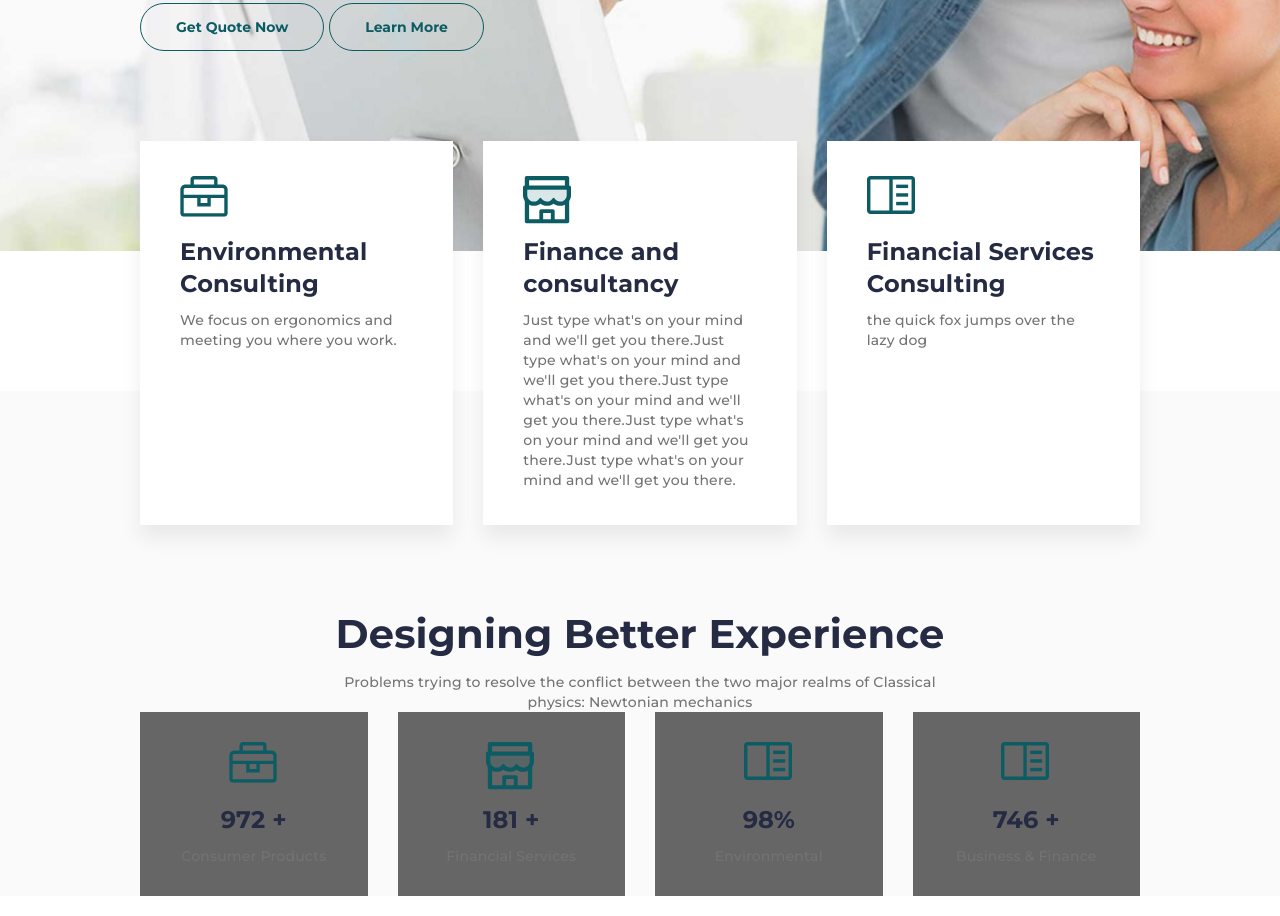
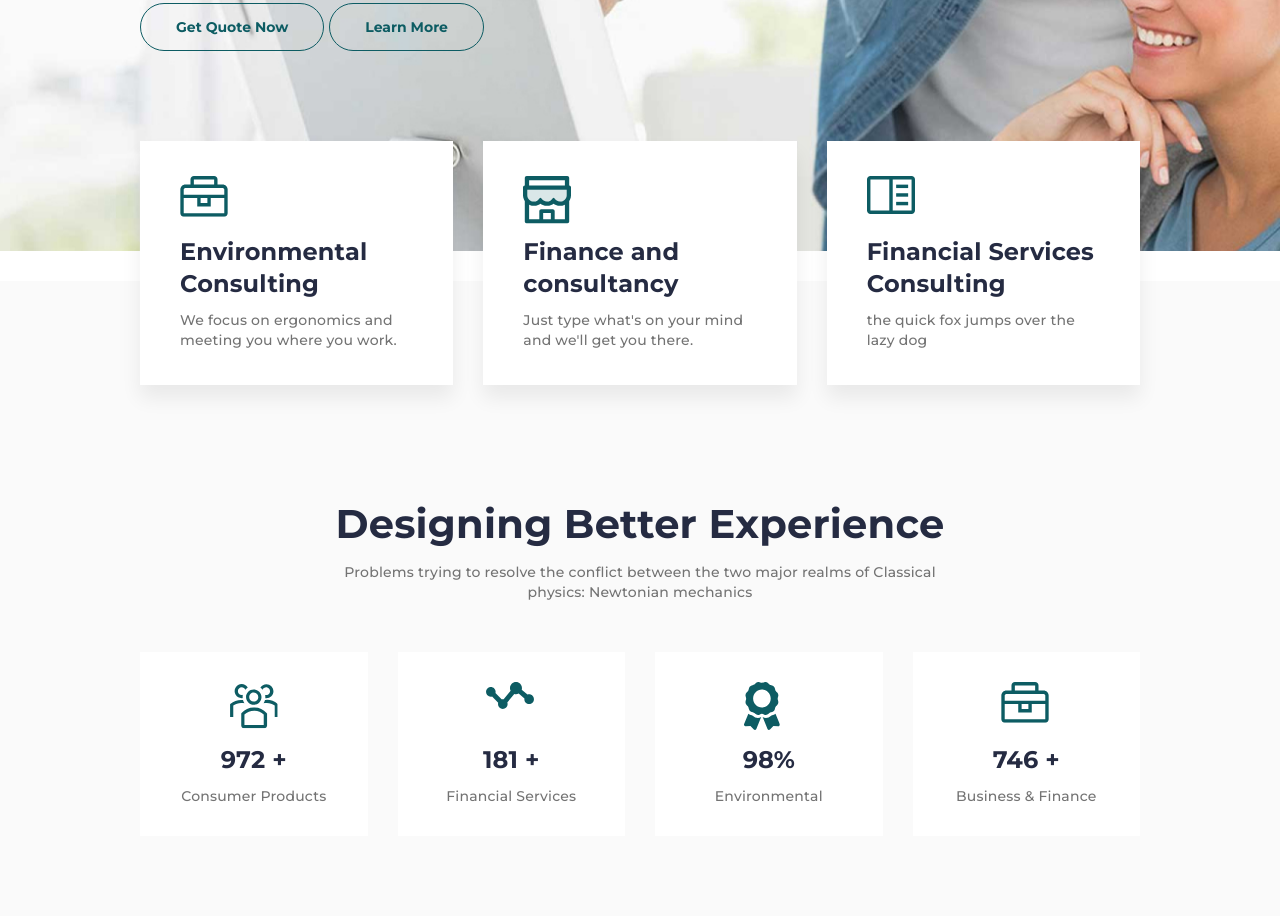
Before and after one commit to VirtoOZ/RELVISE, a plain HTML site: page index.html in a window 1280 px wide. Shown: the part 526-1442 px from the top of the page. Drawn offline with Linux system fonts and the light colour scheme; files whose address does not match are found by name.

Commit message:
fix adapt advantages & services

```diff
--- a/css/style.css
+++ b/css/style.css
@@ -812,7 +812,7 @@ ol.counter li::before {
 }
 .page__advantages {
   margin: -134px 0px 0px 0px;
-  padding: 134px 0px 0px 0px;
+  padding: 134px 0px 80px 0px;
 }
 .page .breadcrumbs {
   overflow: auto;
@@ -923,28 +923,20 @@ ol.counter li::before {
   }
 }
 
+.services__body {
+  display: flex;
+  flex-wrap: wrap;
+  margin: 0px -15px -30px;
+  justify-content: center;
+}
 .services__colums {
-  display: flex;
-  margin: 0px -15px;
-}
-@media (max-width: 992px) {
-  .services__colums {
-    margin: 0px -7.5px;
-    flex-wrap: wrap;
-    justify-content: center;
-  }
+  flex: 0 1 33.333%;
+  padding: 0px 15px;
+  margin: 0px 0px 30px 0px;
 }
 .services__colum {
-  flex: 1 1 33.333%;
-  margin: 0px 15px;
-}
-@media (max-width: 992px) {
-  .services__colum {
-    margin: 7.5px;
-  }
-  .services__colum:last-child {
-    margin: 7.5px 7.5px 0px 7.5px;
-  }
+  height: 100%;
+  min-width: 300px;
 }
 .colum-services {
   position: relative;
@@ -1020,33 +1012,26 @@ ol.counter li::before {
 }
 .advantages__top {
   max-width: 620px;
+  margin-bottom: 50px;
+}
+.advantages__bottom {
+  display: flex;
+  justify-content: center;
+  flex-wrap: wrap;
+  margin: 0px -15px -15px;
+}
+.advantages__bottom:last-child {
+  margin-bottom: -30px;
 }
 .advantages__colums {
-  display: flex;
-  justify-content: center;
-  margin: 0px -15px;
-}
-@media (max-width: 992px) {
-  .advantages__colums {
-    margin: 0px -7.5px;
-    flex-wrap: wrap;
-  }
+  flex: 0 1 25%;
+  margin: 0px 0px 30px 0px;
+  padding: 0px 15px;
 }
 .advantages__colum {
-  width: 230px;
-  margin: 0px 15px;
+  min-width: 220px;
+  height: 100%;
 }
-@media (max-width: 992px) {
-  .advantages__colum {
-    margin: 7.5px;
-  }
-}
-@media (max-width: 768px) {
-  .advantages__colum:last-child {
-    margin: 7.5px 7.5px 0px 7.5px;
-  }
-}
-
 .title-block > * {
   margin: 0px 0px 10px 0px;
 }
@@ -1055,7 +1040,8 @@ ol.counter li::before {
 }
 
 .title-block {
-  margin: 0px auto;
+  margin-right: auto;
+  margin-left: auto;
   text-align: center;
 }
 .title-block__title {
@@ -1083,7 +1069,7 @@ ol.counter li::before {
 .colum-advantages {
   position: relative;
   z-index: 2;
-  background-color: #666;
+  background-color: #fff;
   transition: all 0.3s ease 0s;
 }
 .colum-advantages__body > * {
@@ -1102,13 +1088,16 @@ ol.counter li::before {
   height: 50px;
 }
 .colum-advantages__icon_consumer {
-  background: url("../img/services/Enviroment.svg") 0 0 no-repeat;
+  background: url("../img/advantages/consumer.svg") 0 0 no-repeat;
 }
 .colum-advantages__icon_services {
-  background: url("../img/services/finance.svg") 0 0 no-repeat;
+  background: url("../img/advantages/services.svg") 0 0 no-repeat;
 }
 .colum-advantages__icon_environmental {
-  background: url("../img/services/services.svg") 0 0 no-repeat;
+  background: url("../img/advantages/environmental.svg") 0 0 no-repeat;
+}
+.colum-advantages__icon_business {
+  background: url("../img/advantages/finance.svg") 0 0 no-repeat;
 }
 .colum-advantages__label {
   color: #252b42;
@@ -1125,5 +1114,4 @@ ol.counter li::before {
   line-height: 20px;
   /* 142.857% */
   letter-spacing: 0.2px;
-  white-space: nowrap;
 }
--- a/index.html
+++ b/index.html
@@ -55,6 +55,7 @@
 			</section>
 			<section class="page__services services">
 				<div class="services__container _container">
+					<div class="services__body">
 						<div class="services__colums">
 							<div class="services__colum colum-services">
 								<div class="colum-services__body">
@@ -64,19 +65,24 @@
 									<div class="colum-services__text">We focus on ergonomics and meeting you where you work.</div>
 								</div>
 							</div>
+						</div>
+						<div class="services__colums">
 							<div class="services__colum colum-services">
 								<div class="colum-services__body">
 									<div class="colum-services__icon colum-services__icon_finance"></div>
 									<div class="colum-services__label">Finance and consultancy</div>
-								<div class="colum-services__text">Just type what's on your mind and we'll get you there.Just type what's on your mind and we'll get you there.Just type what's on your mind and we'll get you there.Just type what's on your mind and we'll get you there.Just type what's on your mind and we'll get you there.</div>
+									<div class="colum-services__text">Just type what's on your mind and we'll get you there.</div>
 								</div>
 							</div>
+						</div>
+						<div class="services__colums">
 							<div class="services__colum colum-services">
 								<div class="colum-services__body">
 									<div class="colum-services__icon colum-services__icon_services">
 									</div>
 									<div class="colum-services__label">Financial Services Consulting</div>
 									<div class="colum-services__text">the quick fox jumps over the lazy dog</div>
+								</div>
 							</div>
 						</div>
 					</div>
@@ -99,6 +105,8 @@
 										<div class="colum-advantages__text">Consumer Products</div>
 									</div>
 								</div>
+							</div>
+							<div class="advantages__colums">
 								<div class="advantages__colum colum-advantages">
 									<div class="colum-advantages__body">
 										<div class="colum-advantages__icon colum-advantages__icon_services"></div>
@@ -106,6 +114,8 @@
 										<div class="colum-advantages__text">Financial Services</div>
 									</div>
 								</div>
+							</div>
+							<div class="advantages__colums">
 								<div class="advantages__colum colum-advantages">
 									<div class="colum-advantages__body">
 										<div class="colum-advantages__icon colum-advantages__icon_environmental">
@@ -114,9 +124,11 @@
 										<div class="colum-advantages__text">Environmental</div>
 									</div>
 								</div>
+							</div>
+							<div class="advantages__colums">
 								<div class="advantages__colum colum-advantages">
 									<div class="colum-advantages__body">
-										<div class="colum-advantages__icon colum-advantages__icon_environmental">
+										<div class="colum-advantages__icon colum-advantages__icon_business">
 										</div>
 										<div class="colum-advantages__label">746 +</div>
 										<div class="colum-advantages__text">Business & Finance</div>
```
Also changed, not shown: css/style.min.css. Lines whose indentation alone changed are shown as unchanged.
